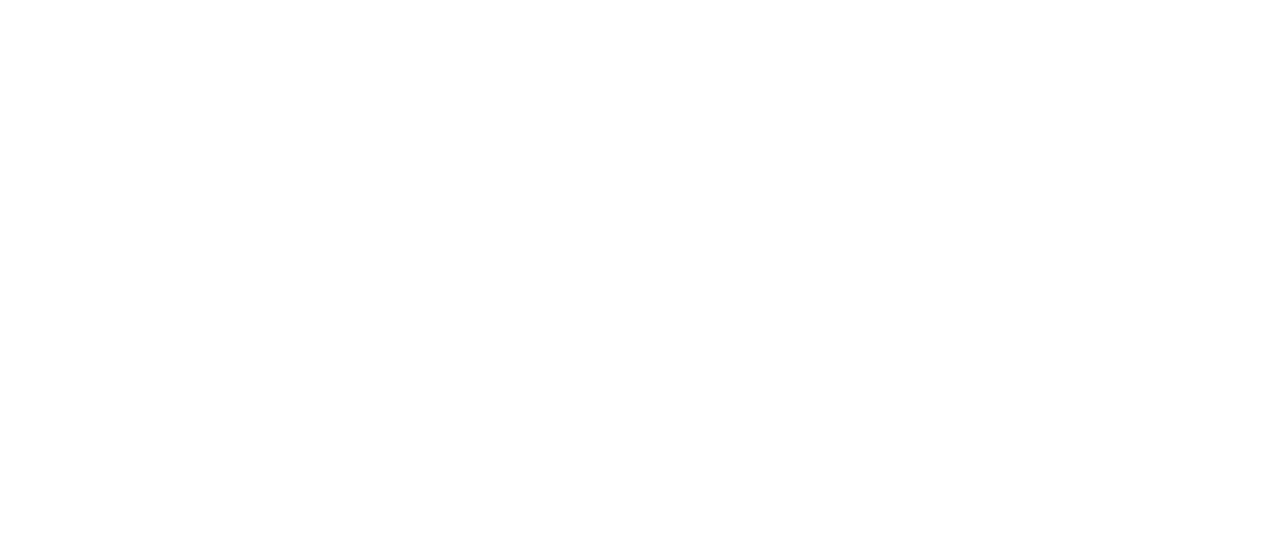
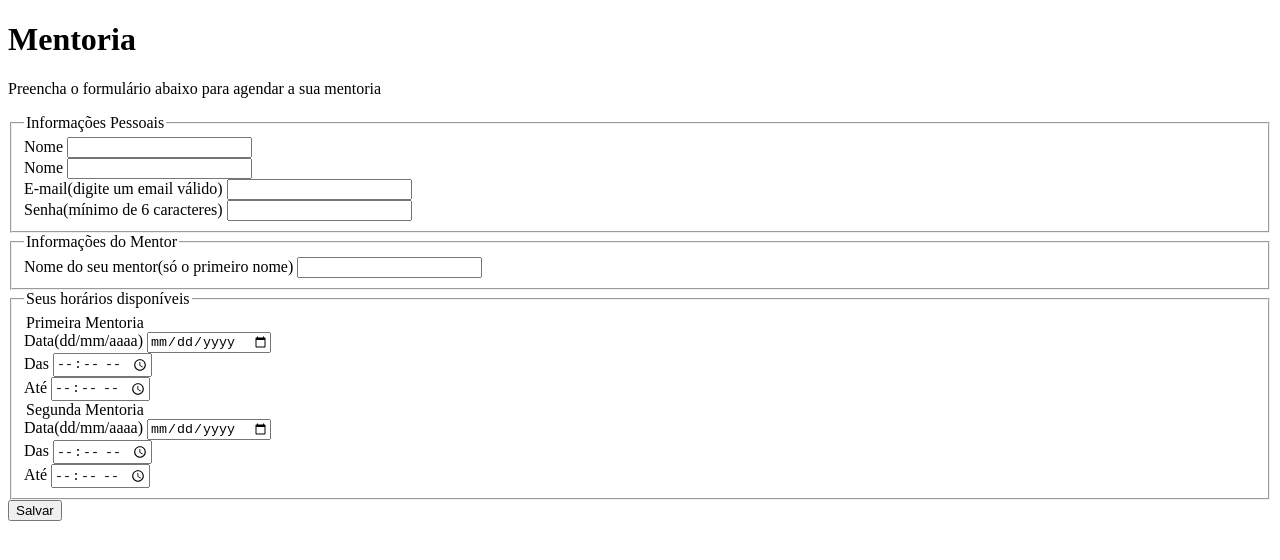
Before and after one commit to josiannefreitas/desafios-explorer, a plain HTML site: page desafio-03.1/index.html in a window 1280 px wide. Drawn offline with Linux system fonts and the light colour scheme.

Commit message:
💬 add text

```diff
--- a/desafio-03.1/index.html
+++ b/desafio-03.1/index.html
@@ -6,6 +6,102 @@
   <title>Mentoria</title>
 </head>
 <body>
+  <header>
+    <h1>Mentoria</h1>
+    <p>Preencha o formulário abaixo para agendar a sua mentoria</p>
+  </header>
+  <form>
+    <fieldset>
+      <legend>Informações Pessoais</legend>
 
+      <div class="fieldset-wrapper">
+        <div class="name">
+          <div class="input-wrapper">
+            <label for="first-name">Nome</label>
+            <input type="text" name="first-name" id="first-name">
+          </div>
+
+          <div class="input-wrapper">
+            <label for="last-name">Nome</label>
+            <input type="text" name="last-name" id="last-name">
+          </div>
+        </div>
+
+        <div class="input-wrapper">
+          <label for="email">E-mail<span>(digite um email válido)</span></label>
+          <input type="email" name="email" id="email">
+        </div>
+
+        <div class="input-wrapper">
+          <label for="password">Senha<span>(mínimo de 6 caracteres)</span></label>
+          <input type="password" name="password" id="password">
+        </div>
+      </div>
+    </fieldset>
+
+    <fieldset>
+      <legend>Informações do Mentor</legend>
+
+      <div class="input-wrapper">
+        <label for="mentor-name">Nome do seu mentor<span>(só o primeiro nome)</span></label>
+        <input type="text" name="mentor-name" id="mentor-name">
+      </div>
+    </fieldset>
+
+    <fieldset>
+      <legend>Seus horários disponíveis</legend>
+
+      <div class="fieldset-wrapper">
+        <legend>Primeira Mentoria</legend>
+
+        <div class="datetime">
+          <div class="date">
+            <div class="input-wrapper">
+              <label for="first-mentorship-date">Data<span>(dd/mm/aaaa)</span></label>
+              <input type="date" name="first-mentorship-date" id="first-mentorship-date">
+            </div>
+          </div>
+
+          <div class="time">
+            <div class="input-wrapper">
+              <label for="first-mentorship-initial-time">Das</label>
+              <input type="time" name="first-mentorship-initial-time" id="first-mentorship-initial-time">
+            </div>
+
+            <div class="input-wrapper">
+              <label for="first-mentorship-final-time">Até</label>
+              <input type="time" name="first-mentorship-final-time" id="first-mentorship-final-time">
+            </div>
+          </div>
+        </div>
+      </div>
+      <div class="fieldset-wrapper">
+        <legend>Segunda Mentoria</legend>
+
+        <div class="datetime">
+          <div class="date">
+            <label for="second-mentorship-date">Data<span>(dd/mm/aaaa)</span></label>
+            <input type="date" name="second-mentorship-date" id="second-mentorship-date">
+          </div>
+
+          <div class="time">
+            <div class="input-wrapper">
+              <label for="second-mentorship-initial-time">Das</label>
+              <input type="time" name="second-mentorship-initial-time" id="second-mentorship-initial-time">
+            </div>
+
+            <div class="input-wrapper">
+              <label for="second-mentorship-final-time">Até</label>
+              <input type="time" name="second-mentorship-final-time" id="second-mentorship-final-time">
+            </div>
+          </div>
+        </div>
+      </div>
+    </fieldset>
+  </form>
+
+  <footer>
+    <input type="button" value="Salvar">
+  </footer>
 </body>
 </html>
```
